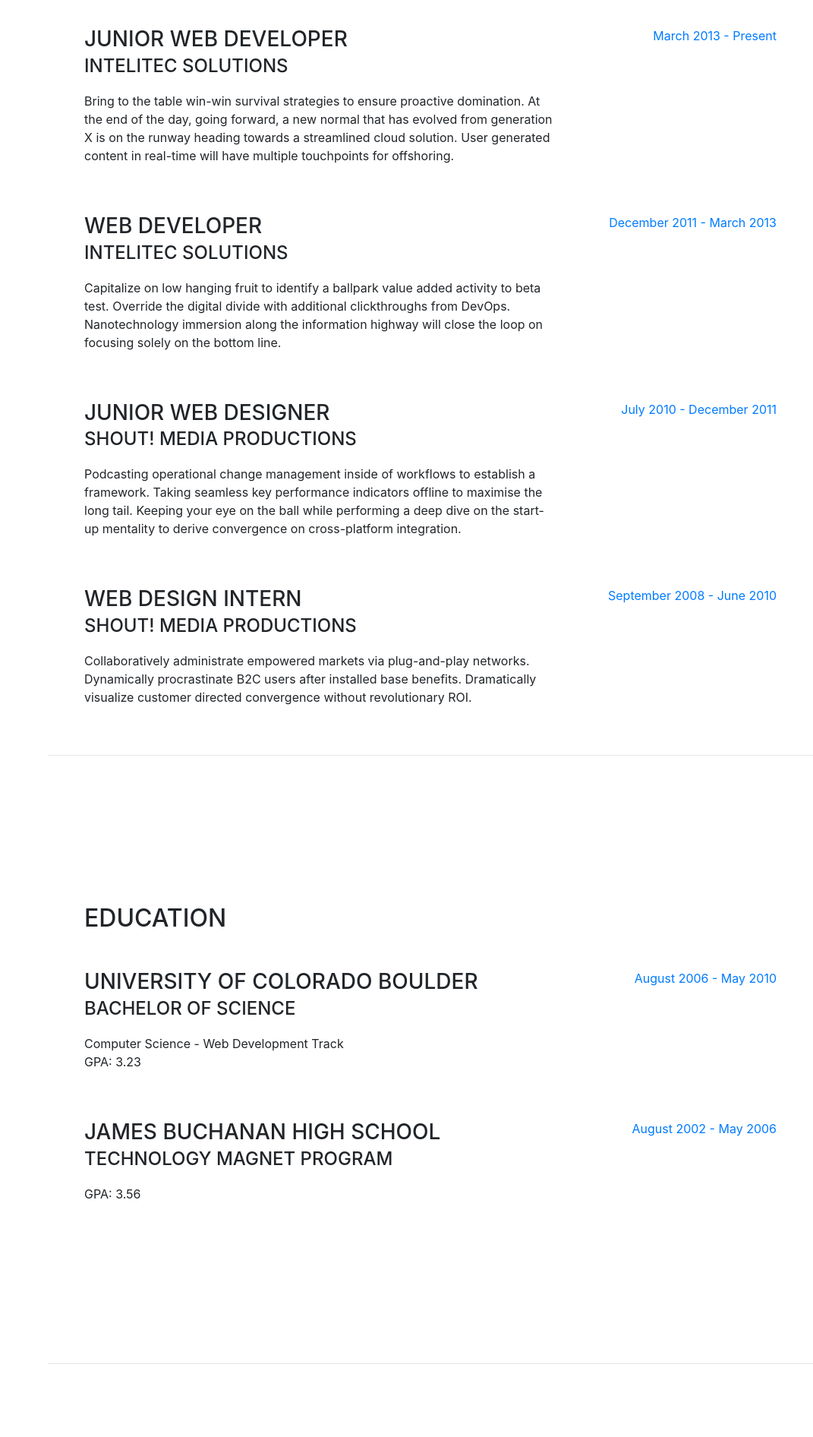
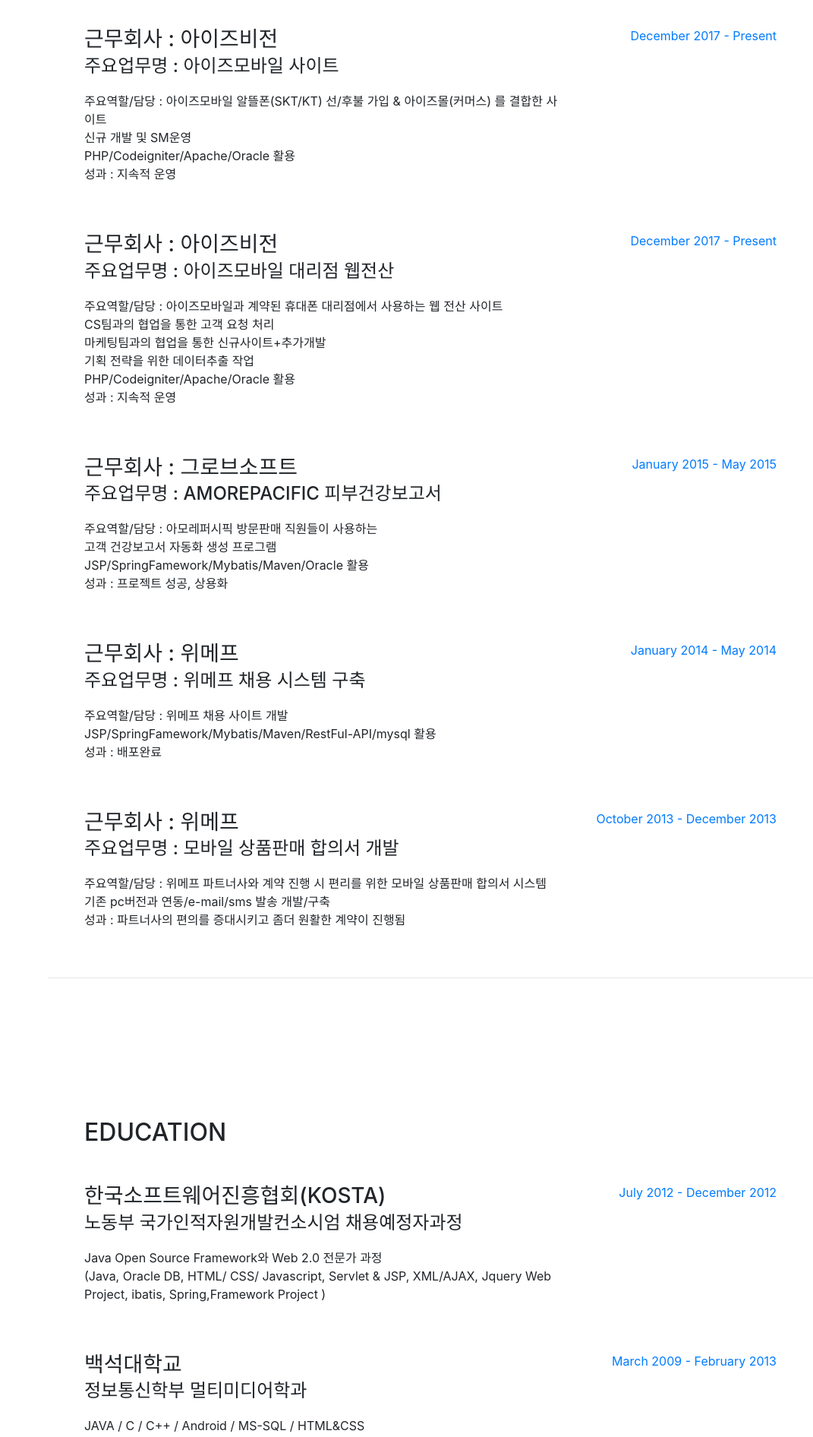
Before and after one commit to kimyunjin/yj_dev, a website with bundled scripts: page index.html in a window 1280 px wide. Shown: the part 900-2792 px from the top of the page at 76% size, without its empty margins (209-1280 px from the left). Built offline with nearby package versions, Linux system fonts and the light colour scheme; a web font is replaced by a local one.

Commit message:
2018.09.10

```diff
--- a/index.html
+++ b/index.html
@@ -92,45 +92,71 @@
 
           <div class="resume-item d-flex flex-column flex-md-row mb-5">
             <div class="resume-content mr-auto">
-              <h3 class="mb-0">Junior Web Developer</h3>
-              <div class="subheading mb-3">Intelitec Solutions</div>
-              <p>Bring to the table win-win survival strategies to ensure proactive domination. At the end of the day, going forward, a new normal that has evolved from generation X is on the runway heading towards a streamlined cloud solution. User generated content in real-time will have multiple touchpoints for offshoring.</p>
+              <h3 class="mb-0">근무회사 : 아이즈비전</h3>
+              <div class="subheading mb-3">주요업무명 : 아이즈모바일 사이트</div>
+              <p>주요역할/담당 : 아이즈모바일 알뜰폰(SKT/KT) 선/후불 가입 & 아이즈몰(커머스) 를 결합한 사이트<br>
+               신규 개발 및 SM운영 <br>
+                PHP/Codeigniter/Apache/Oracle 활용 <br>
+                성과 : 지속적 운영 </p>
             </div>
             <div class="resume-date text-md-right">
-              <span class="text-primary">March 2013 - Present</span>
+              <span class="text-primary">December 2017 - Present</span>
             </div>
           </div>
 
           <div class="resume-item d-flex flex-column flex-md-row mb-5">
             <div class="resume-content mr-auto">
-              <h3 class="mb-0">Web Developer</h3>
-              <div class="subheading mb-3">Intelitec Solutions</div>
-              <p>Capitalize on low hanging fruit to identify a ballpark value added activity to beta test. Override the digital divide with additional clickthroughs from DevOps. Nanotechnology immersion along the information highway will close the loop on focusing solely on the bottom line.</p>
+              <h3 class="mb-0">근무회사 : 아이즈비전</h3>
+              <div class="subheading mb-3">주요업무명 : 아이즈모바일 대리점 웹전산</div>
+              <p>주요역할/담당 : 아이즈모바일과 계약된 휴대폰 대리점에서 사용하는 웹 전산 사이트 <br>
+                CS팀과의 협업을 통한 고객 요청 처리 <br>
+                마케팅팀과의 협업을 통한 신규사이트+추가개발 <br>
+                기획 전략을 위한 데이터추출 작업 <br>
+                PHP/Codeigniter/Apache/Oracle 활용 <br>
+                성과 : 지속적 운영  </p>
             </div>
             <div class="resume-date text-md-right">
-              <span class="text-primary">December 2011 - March 2013</span>
+              <span class="text-primary">December 2017 - Present</span>
             </div>
           </div>
 
           <div class="resume-item d-flex flex-column flex-md-row mb-5">
             <div class="resume-content mr-auto">
-              <h3 class="mb-0">Junior Web Designer</h3>
-              <div class="subheading mb-3">Shout! Media Productions</div>
-              <p>Podcasting operational change management inside of workflows to establish a framework. Taking seamless key performance indicators offline to maximise the long tail. Keeping your eye on the ball while performing a deep dive on the start-up mentality to derive convergence on cross-platform integration.</p>
+              <h3 class="mb-0">근무회사 : 그로브소프트</h3>
+              <div class="subheading mb-3">주요업무명 : AmorePacific 피부건강보고서</div>
+              <p>주요역할/담당 : 아모레퍼시픽 방문판매 직원들이 사용하는 <br>
+                고객 건강보고서 자동화 생성 프로그램 <br>
+                JSP/SpringFamework/Mybatis/Maven/Oracle 활용 <br>
+                성과 : 프로젝트 성공, 상용화</p>
             </div>
             <div class="resume-date text-md-right">
-              <span class="text-primary">July 2010 - December 2011</span>
+              <span class="text-primary">January 2015 - May 2015</span>
+            </div>
+          </div>
+
+          <div class="resume-item d-flex flex-column flex-md-row mb-5">
+            <div class="resume-content mr-auto">
+              <h3 class="mb-0">근무회사 : 위메프</h3>
+              <div class="subheading mb-3">주요업무명 : 위메프 채용 시스템 구축 </div>
+              <p>주요역할/담당 : 위메프 채용 사이트 개발 <br>
+                JSP/SpringFamework/Mybatis/Maven/RestFul-API/mysql 활용 <br>
+                성과 : 배포완료</p>
+            </div>
+            <div class="resume-date text-md-right">
+              <span class="text-primary">January  2014 - May 2014</span>
             </div>
           </div>
 
           <div class="resume-item d-flex flex-column flex-md-row">
             <div class="resume-content mr-auto">
-              <h3 class="mb-0">Web Design Intern</h3>
-              <div class="subheading mb-3">Shout! Media Productions</div>
-              <p>Collaboratively administrate empowered markets via plug-and-play networks. Dynamically procrastinate B2C users after installed base benefits. Dramatically visualize customer directed convergence without revolutionary ROI.</p>
+              <h3 class="mb-0">근무회사 : 위메프</h3>
+              <div class="subheading mb-3">주요업무명 : 모바일 상품판매 합의서 개발</div>
+              <p>주요역할/담당 : 위메프 파트너사와 계약 진행 시 편리를 위한 모바일 상품판매 합의서 시스템 <br>
+                기존 pc버전과 연동/e-mail/sms 발송 개발/구축 <br>
+                성과 : 파트너사의 편의를 증대시키고 좀더 원활한 계약이 진행됨 </p>
             </div>
             <div class="resume-date text-md-right">
-              <span class="text-primary">September 2008 - June 2010</span>
+              <span class="text-primary">October 2013 - December 2013</span>
             </div>
           </div>
 
@@ -146,24 +172,25 @@
 
           <div class="resume-item d-flex flex-column flex-md-row mb-5">
             <div class="resume-content mr-auto">
-              <h3 class="mb-0">University of Colorado Boulder</h3>
-              <div class="subheading mb-3">Bachelor of Science</div>
-              <div>Computer Science - Web Development Track</div>
-              <p>GPA: 3.23</p>
+              <h3 class="mb-0">한국소프트웨어진흥협회(KOSTA)</h3>
+              <div class="subheading mb-3">노동부 국가인적자원개발컨소시엄 채용예정자과정</div>
+              <div>Java Open Source Framework와 Web 2.0 전문가 과정 </div>
+              <p>(Java, Oracle DB, HTML/ CSS/ Javascript, Servlet & JSP, XML/AJAX, Jquery
+                  Web Project, ibatis, Spring,Framework Project )</p>
             </div>
             <div class="resume-date text-md-right">
-              <span class="text-primary">August 2006 - May 2010</span>
+              <span class="text-primary">July 2012 - December 2012</span>
             </div>
           </div>
 
           <div class="resume-item d-flex flex-column flex-md-row">
             <div class="resume-content mr-auto">
-              <h3 class="mb-0">James Buchanan High School</h3>
-              <div class="subheading mb-3">Technology Magnet Program</div>
-              <p>GPA: 3.56</p>
+              <h3 class="mb-0">백석대학교</h3>
+              <div class="subheading mb-3">정보통신학부 멀티미디어학과</div>
+              <p>JAVA / C / C++ / Android / MS-SQL / HTML&CSS</p>
             </div>
             <div class="resume-date text-md-right">
-              <span class="text-primary">August 2002 - May 2006</span>
+              <span class="text-primary">March 2009 - February 2013</span>
             </div>
           </div>
 
@@ -188,7 +215,7 @@
               <i class="fab fa-js-square"></i>
             </li>
             <li class="list-inline-item">
-              <i class="fab fa-angular"></i>
+              <i class="fab"><img style="width: 50px; height: auto;" class="img-fluid img-eclipse rounded-circle mx-auto mb-2" src="img/eclipse_icon.png" alt=""></i>
             </li>
             <li class="list-inline-item">
               <i class="fab fa-react"></i>
@@ -239,8 +266,10 @@
       <section class="resume-section p-3 p-lg-5 d-flex flex-column" id="interests">
         <div class="my-auto">
           <h2 class="mb-5">Interests</h2>
-          <p>Apart from being a web developer, I enjoy most of my time being outdoors. In the winter, I am an avid skier and novice ice climber. During the warmer months here in Colorado, I enjoy mountain biking, free climbing, and kayaking.</p>
-          <p class="mb-0">When forced indoors, I follow a number of sci-fi and fantasy genre movies and television shows, I am an aspiring chef, and I spend a large amount of my free time exploring the latest technology advancements in the front-end web development world.</p>
+          <p>웹개발자로 시간을 보내는 것 이외에 대부분의 시간은 육아로 보내고 있습니다.<br>
+           지금은 일과 육아의 양립으로 바쁘지만, 출산 전에는 매우 활동적인 편이라 <br>
+          여행,동아리,수영,운동 등 엑티비티 한 활동을 즐기는 편 입니다. </p> <br>
+          <p class="mb-0">취미로는 요리 하는것을 좋아하며 임신중에 일을 쉬었을때도 정보처리기사 자격증 취득, 웹퍼블리싱 공부를 하는 등 의 활동을 병행 하였으며 <br> 제 직업에 흥미가 많습니다.</p>
         </div>
       </section>
 
@@ -252,30 +281,19 @@
           <ul class="fa-ul mb-0">
             <li>
               <i class="fa-li fa fa-trophy text-warning"></i>
-              Google Analytics Certified Developer</li>
+              정보처리기사 취득 2016</li>
             <li>
               <i class="fa-li fa fa-trophy text-warning"></i>
-              Mobile Web Specialist - Google Certification</li>
+              한국모바일학회 우수논문상  - 안드로이드 관광어플리케이션 관련하여 논문작성 2012</li>
             <li>
               <i class="fa-li fa fa-trophy text-warning"></i>
-              1<sup>st</sup>
-              Place - University of Colorado Boulder - Emerging Tech Competition 2009</li>
+              한국소프트웨어기술진흥협회 프로젝트 최우수상 - 한국소프트웨어진흥협회 진행한 최종프로젝트로 웹사이트 구축 후 최우수상 수상 2012</li>
             <li>
               <i class="fa-li fa fa-trophy text-warning"></i>
-              1<sup>st</sup>
-              Place - University of Colorado Boulder - Adobe Creative Jam 2008 (UI Design Category)</li>
+              한국모바일학회 우수논문상  - 안드로이드 게임어플리케이션 관련하여 논문작성 2011</li>
             <li>
               <i class="fa-li fa fa-trophy text-warning"></i>
-              2<sup>nd</sup>
-              Place - University of Colorado Boulder - Emerging Tech Competition 2008</li>
-            <li>
-              <i class="fa-li fa fa-trophy text-warning"></i>
-              1<sup>st</sup>
-              Place - James Buchanan High School - Hackathon 2006</li>
-            <li>
-              <i class="fa-li fa fa-trophy text-warning"></i>
-              3<sup>rd</sup>
-              Place - James Buchanan High School - Hackathon 2005</li>
+              백석대학교 정보통신학부 소프트웨어 경진대회 동상 - 안드로이드 슈팅게임 어플리케이션 제작하여 입상 2010</li>
           </ul>
         </div>
       </section>
```
Also changed, not shown: img/eclipse_icon.png (added), img/java_icon.png (added), img/mysql_icon.png (added), img/oracle_icon.png (added), img/php7_icon.png (added), img/spring_icon.png (added), img/sublimetext_icon.png (added).
